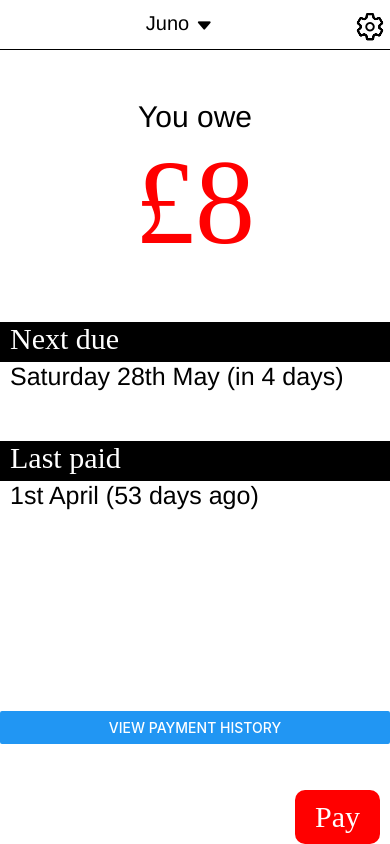
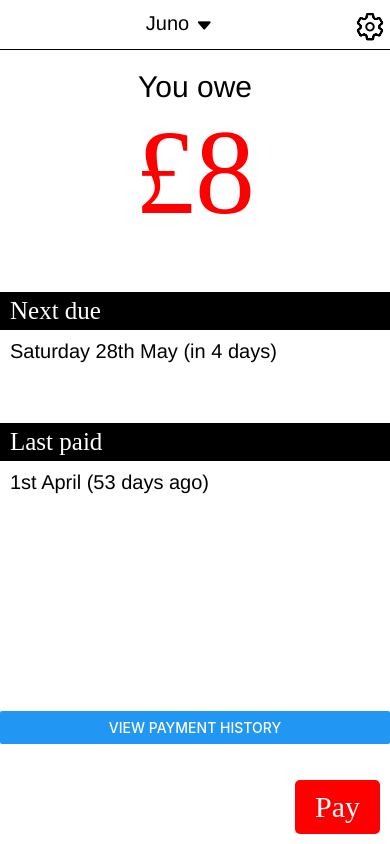
Before and after one commit to aintgoin2goa/PocketMoneyOld, a React Native app: screen / in a window 390 px wide. Built offline with nearby package versions, Linux system fonts and the light colour scheme.

Commit message:
working on a real phone now

```diff
--- a/src/components/Home/Dates.tsx
+++ b/src/components/Home/Dates.tsx
@@ -16,18 +16,19 @@ const getStyles = (isDarkMode: boolean) => {
       // flex: 1,
     },
     title: {
-      height: 40,
       fontFamily: TITLE_FONT,
-      fontSize: 30,
+      fontSize: 25,
       backgroundColor: colors.text,
       color: colors.background,
       paddingHorizontal: 10,
+      paddingVertical: 5,
     },
     amount: {
       fontFamily: BASE_FONT,
-      fontSize: 25,
+      fontSize: 20,
       color: colors.text,
       paddingHorizontal: 10,
+      paddingVertical: 10,
     },
   });
 };
--- a/src/components/Home/Owed.tsx
+++ b/src/components/Home/Owed.tsx
@@ -12,7 +12,7 @@ const getStyles = (isDarkMode: boolean) => {
     container: {
       justifyContent: 'center',
       alignItems: 'center',
-      marginTop: 50,
+      marginTop: 20,
     },
     label: {
       fontFamily: BASE_FONT,
--- a/src/components/Home/PayButton.tsx
+++ b/src/components/Home/PayButton.tsx
@@ -13,8 +13,9 @@ const getStyles = (isDarkMode: boolean) => {
       backgroundColor: colors.highlight,
       paddingHorizontal: 20,
       paddingVertical: 10,
-      borderRadius: 10,
+      borderRadius: 5,
       marginRight: 10,
+      marginBottom: 10,
     },
     buttonText: {
       fontFamily: TITLE_FONT,
```
Also changed, not shown: 2 other files (tests, documents, lock files or other folders).
